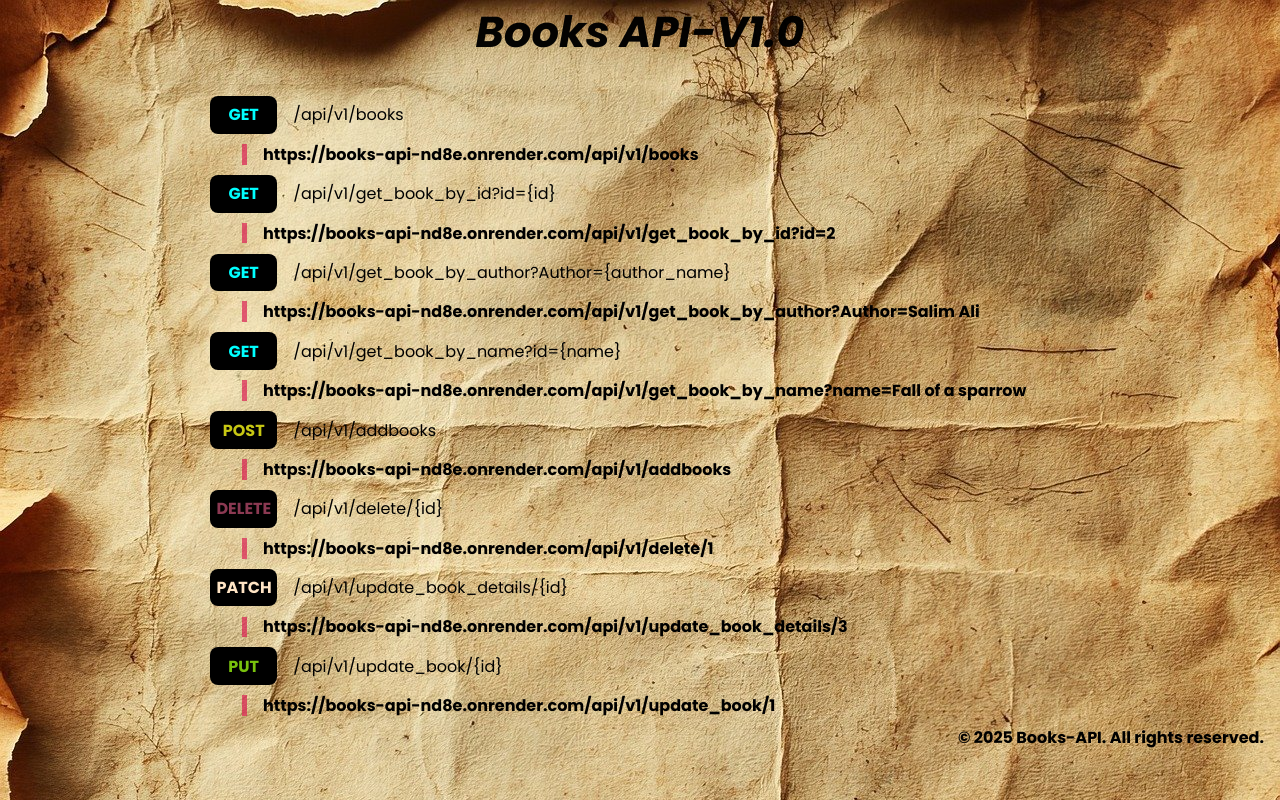
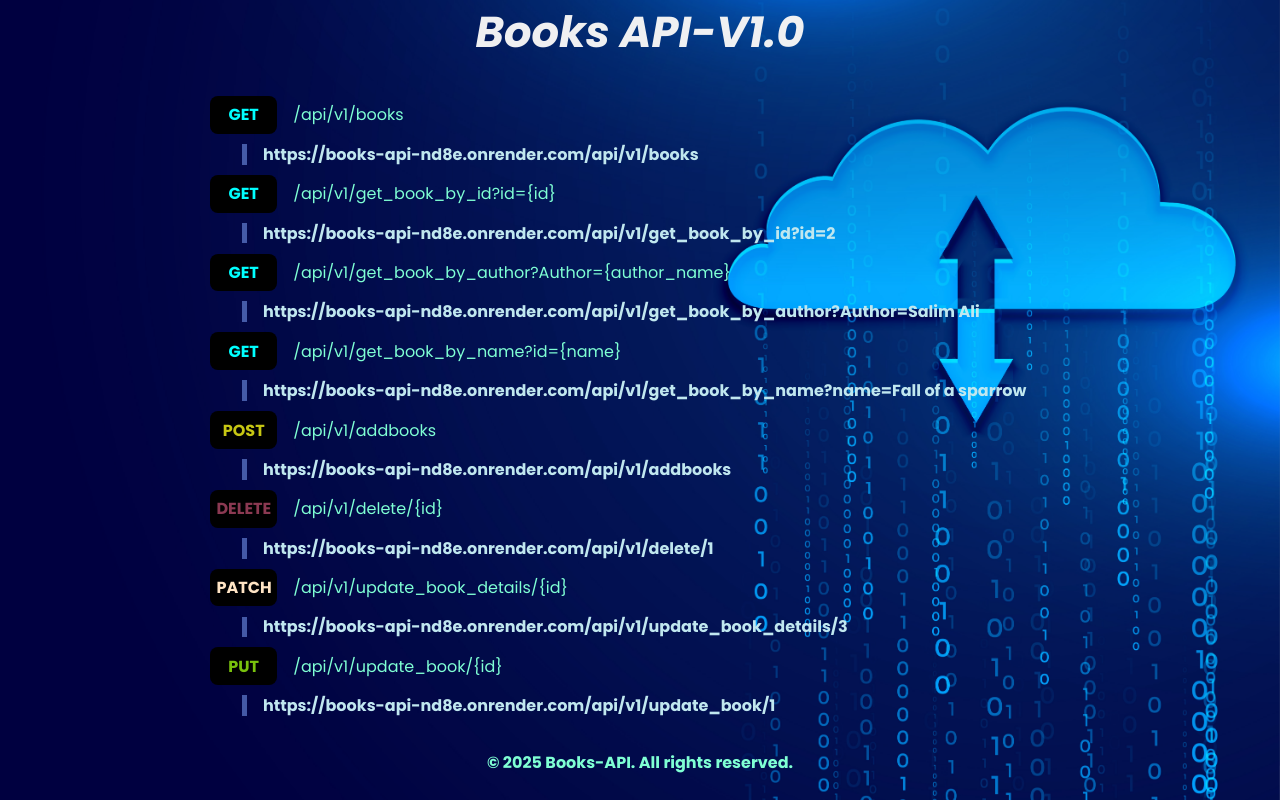
Before and after one commit to Krishna72user/Books-API, a Flask app: page / in a window 1280 px wide. Run offline with Flask 3, Linux system fonts and the light colour scheme.

Commit message:
Minor Improvements

```diff
--- a/static/css/style.css
+++ b/static/css/style.css
@@ -3,12 +3,12 @@
     font-family: Poppins;
     padding: 0;
     margin: 0;
+    color: aquamarine;
 }
 body{
     background-size: cover;
-    object-fit: cover;
+    background-position: center;
     background-repeat: no-repeat;
-    width: 100vw;
     display: flex;
     flex-wrap: wrap;
     justify-content: start;
@@ -27,7 +27,7 @@ nav>div{
     font-size: 2.7em;
    font-weight: bold;
    font-style: oblique;
-   color: rgba(0, 0, 0, 0.982);
+   color: rgba(244, 244, 244, 0.982);
 }
 
 main>div{
@@ -63,12 +63,12 @@ main{
 .bar{
     width: 0.3em;
     height: 1.3em;
-    background-color: rgba(217, 13, 74, 0.634);
+    background-color: rgba(108, 139, 224, 0.634);
 }
 .text{
     font-weight: bold;
     padding-left: 1em;
-    color: black;
+    color: rgb(192, 231, 239);
     text-decoration: none;
 }
 .get{
@@ -97,7 +97,6 @@ img{
 img:hover{
     cursor: pointer;
     opacity: 1;
-
 }
 .d:hover{
     text-decoration: none;
@@ -108,8 +107,8 @@ img:hover{
     padding-left: 1em;
 }
 footer{
-    position: absolute;
-    bottom: -2em;
+    /* position: absolute; */
+    /* bottom: 1em; */
     font-weight: 700;
-    right: 1em;
+    /* right: 1em; */
 }
--- a/templates/index.html
+++ b/templates/index.html
@@ -6,7 +6,7 @@
     <title>Books-API</title>
     <link rel="stylesheet" href="{{ url_for('static',filename='css/style.css') }}">
     <style>
-        body{
+         body{
             background-image: url('{{ url_for("static",filename="assets/1.jpg") }}');
         }
     </style>
```
Also changed, not shown: static/assets/1.jpg.
